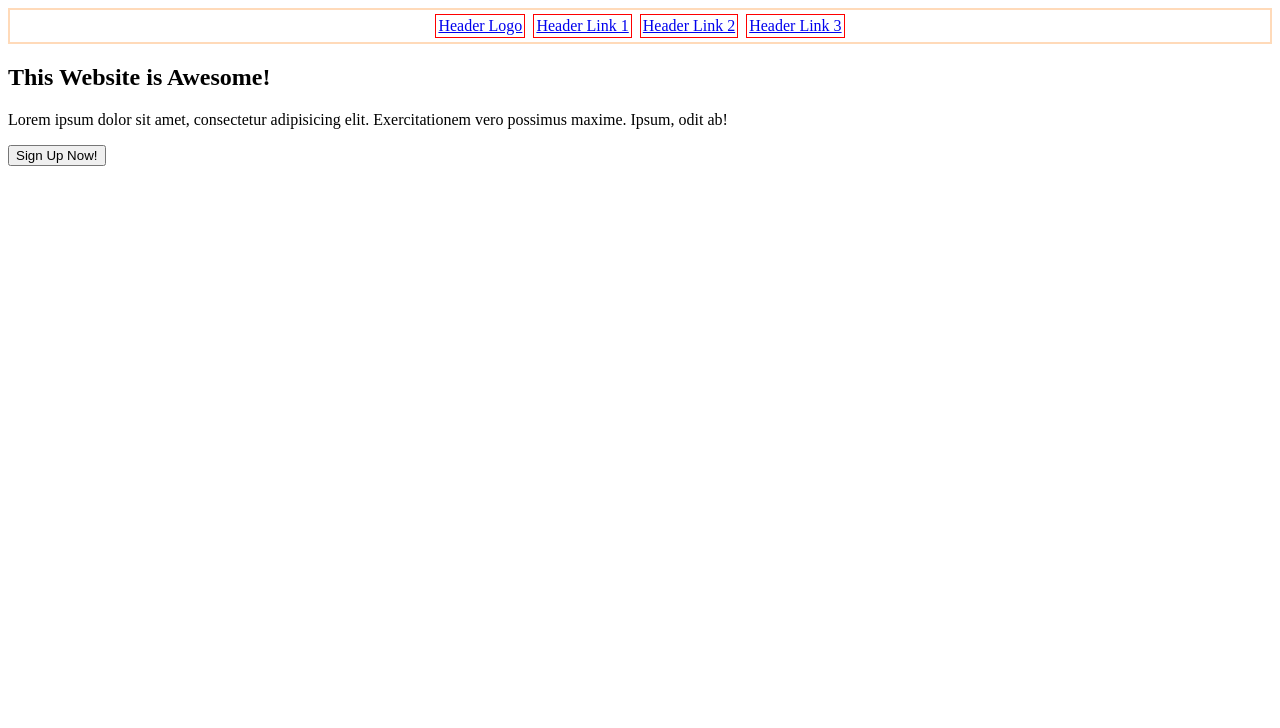
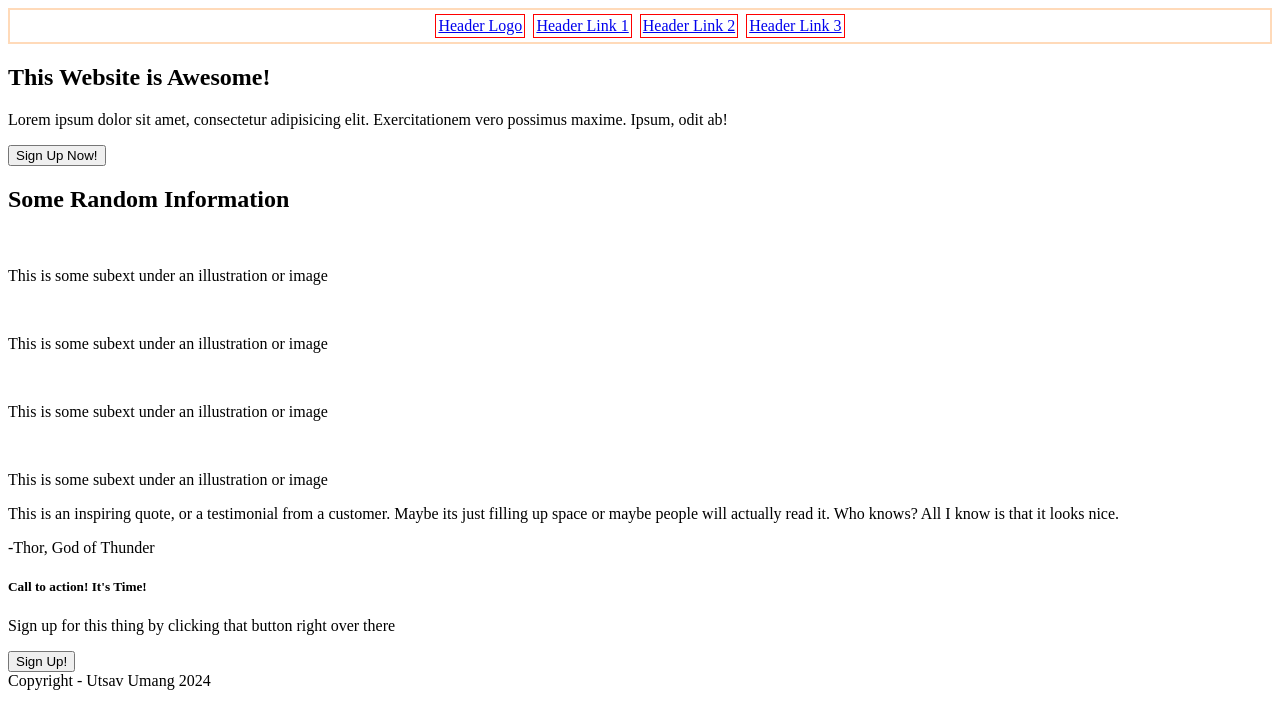
Before and after one commit to utsavumang/landing-page, a plain HTML site: page index.html in a window 1280 px wide. Drawn offline with Linux system fonts and the light colour scheme.

Commit message:
Complete the HTML skeleton

```diff
--- a/index.html
+++ b/index.html
@@ -24,5 +24,43 @@
             <button type="button">Sign Up Now!</button>
         </div>
     </div>
+
+    <div class="second-box">
+        <h2>Some Random Information</h2>
+        <div class="media-object">
+            <img src="" alt="">
+            <p>This is some subext under an illustration or image</p>
+        </div>
+        <div class="media-object"></div>
+            <img src="" alt="">
+            <p>This is some subext under an illustration or image</p>
+        </div>
+        <div class="media-object"></div>
+            <img src="" alt="">
+            <p>This is some subext under an illustration or image</p>
+        </div>
+        <div class="media-object"></div>
+            <img src="" alt="">
+            <p>This is some subext under an illustration or image</p>
+        </div>
+    </div>
+
+    <div class="third-box">
+        <p class="quote">This is an inspiring quote, or a testimonial from a
+        customer. Maybe its just filling up space or maybe people will actually
+        read it. Who knows? All I know is that it looks nice.</p>
+        <p class="Author">-Thor, God of Thunder</p>
+    </div>
+
+    <div class="fourth-box">
+        <div class="content">
+            <h5>Call to action! It's Time!</h5>
+            <p>Sign up for this thing by clicking that button right over there</p>
+        </div>
+        <button type="button">Sign Up!</button>
+    </div>
+
+    <div class="footer"> Copyright - Utsav Umang 2024</div>
+
 </body>
 </html>
```
